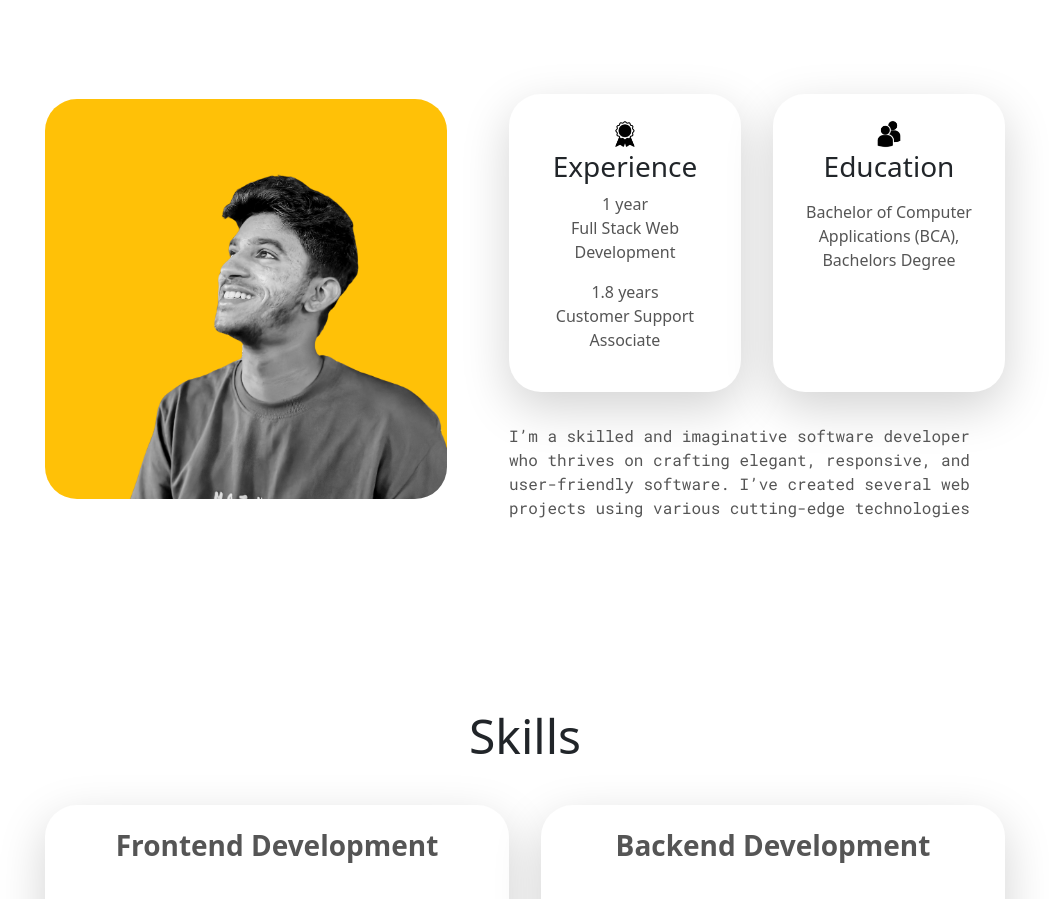
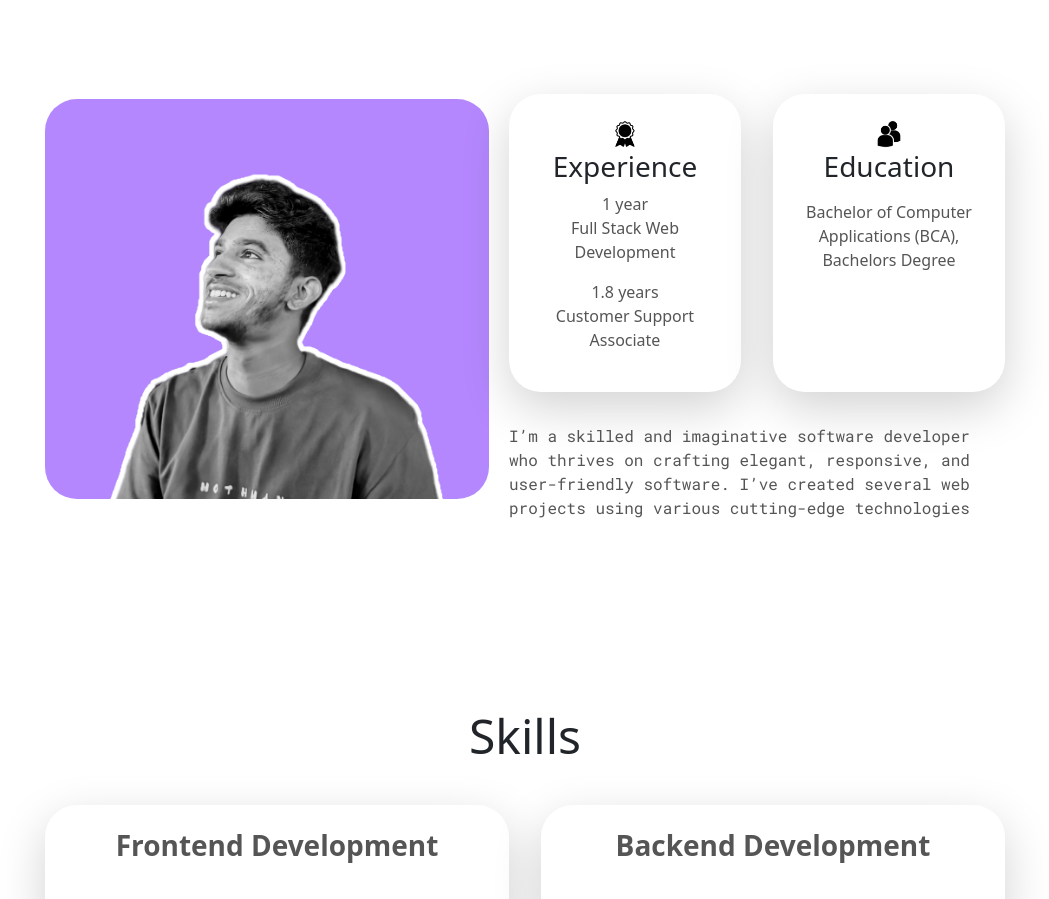
Before and after one commit to Jetlin1011/Portfolio, a plain HTML site: page index.html in a window 1280 px wide. Shown: the part 989-1888 px from the top of the page, without its empty margins (115-1164 px from the left). Drawn offline with nearby package versions, Linux system fonts and the light colour scheme; a web font is replaced by a local one.

Commit message:
Update index.html

```diff
--- a/index.html
+++ b/index.html
@@ -74,7 +74,7 @@
     <h1 class="title">About Me</h1>
     <div class="section-container">
       <div class="section__pic-container">
-        <img src="./assets/about_pic.png" alt="Profile picture" class="about-pic" />
+        <img src="./assets/Portdp.jpg" alt="Profile picture" class="about-pic" />
       </div>
       <div class="about-details-container ">
         <div class="about-containers  ">
```
